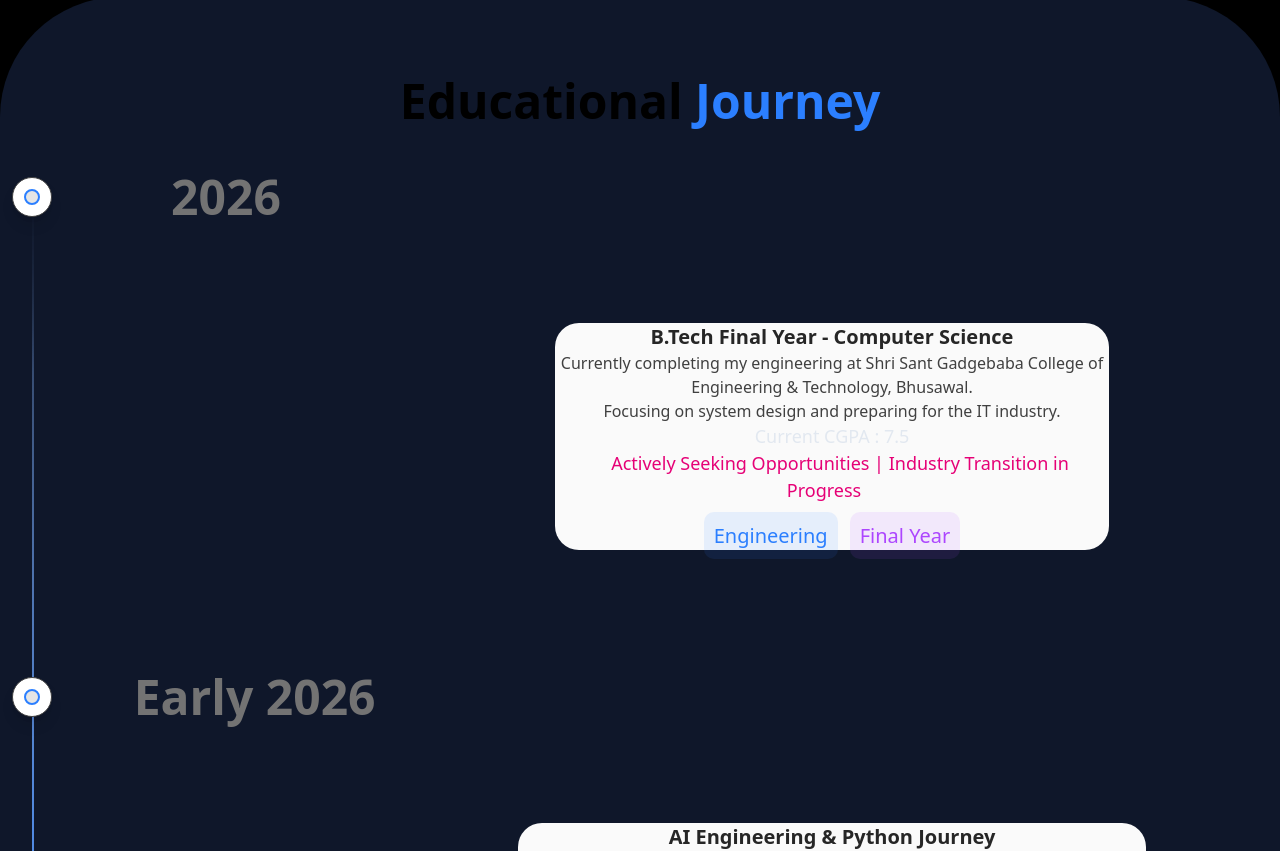
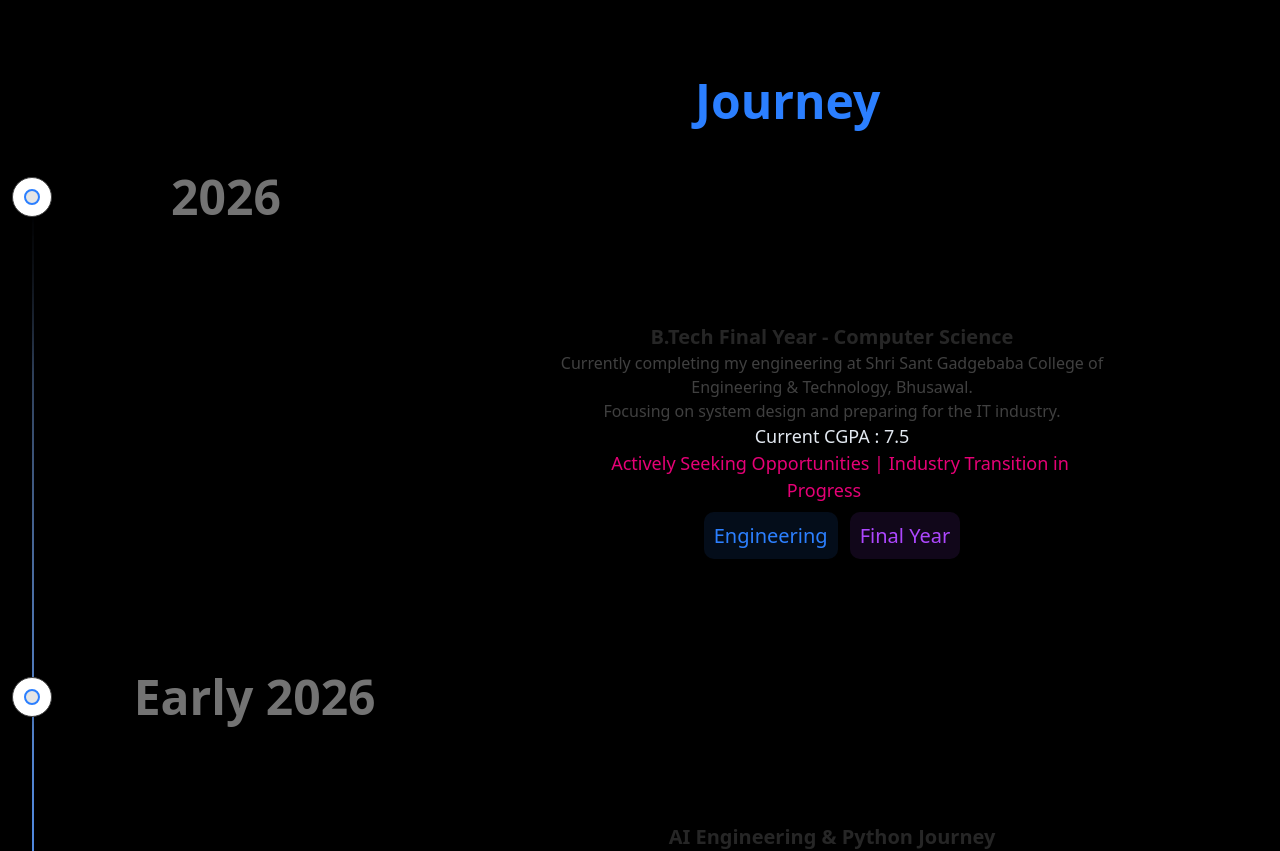
Before and after one commit to Abuzar448/Abuzar-Portfolio, a React (Vite) app: page / in a window 1280 px wide. Shown: the part 1603-2454 px from the top of the page. Built offline with nearby package versions, Linux system fonts and the light colour scheme.

Commit message:
thode se changes for UI

```diff
--- a/src/App.css
+++ b/src/App.css
@@ -105,7 +105,7 @@ body{
 
 .hero{
   min-height: 100vh;
-  height: 100%;
+  height: 100vh;
   background: linear-gradient(135deg,var(--gradient-start) 0%,var(--gradient-end) 100%);
   display: flex;
   align-items: center;
@@ -121,7 +121,7 @@ body{
   max-width: 1600px;
   margin: 0 auto;
   width: 100%;
-  padding-top: 100px;
+  padding-top: 50px;
 }
 .hero-content{
   flex: 1;
@@ -839,7 +839,6 @@ body{
     bottom: 50px;        /* bottom par le aaye */
     border-top: 1px solid var(--card-border);
     border-bottom: none;
-    padding: 1rem 5%;
     border-radius: 50px;
     align-items: center;
     height: 80px;
@@ -965,3 +964,6 @@ body{
     border-radius: 100px 0px 0px 0px;
   }
 }
+
+
+/* ise dekho  */
--- a/src/components/Timeline.jsx
+++ b/src/components/Timeline.jsx
@@ -31,7 +31,7 @@ export const Timeline = ({ data }) => {
 
   return (
     // Dark mode classes ko force kiya hai yahan
-    <div id="education" className="w-full bg-[#0f172a] dark:bg-black font-sans educationMain " ref={containerRef}>
+    <div id="education" className="w-full bg-[black] dark:bg-black font-sans educationMain " ref={containerRef}>
       <BackToTop></BackToTop>
       <div className="max-w-7xl mx-auto py-20 px-4 md:px-8 lg:px-10">
         <h2 className="text-3xl md:text-5xl mb-4 text-black dark:text-white font-bold ">
@@ -43,7 +43,7 @@ export const Timeline = ({ data }) => {
 
       <div ref={ref} className="relative max-w-7xl mx-auto pb-20">
         {data.map((item, index) => (
-          <div key={index} className="flex h-[500px] w-full gap-12  justify-center pt-10 md:pt-40 relative ">
+          <div key={index} className="flex min-h-[500px] w-full gap-12  justify-center pt-10 md:pt-40 relative ">
             <div className="flex ml-10 justify-between">
             {/* STICKY DOT & TITLE */}
             <div className="point flex flex-col md:flex-row z-40 items-center top-40 self-start max-w-xs lg:max-w-sm md:w-full">
@@ -63,7 +63,7 @@ export const Timeline = ({ data }) => {
               </h3>
 
               {/* Actual Content Card */}
-              <div className="bg-neutral-50 flex  dark:bg-black pl-6 rounded-3xl ">
+              <div className="flex dark:bg-black pl-6 rounded-3xl">
                 {item.content}
               </div>
             </div>
```
